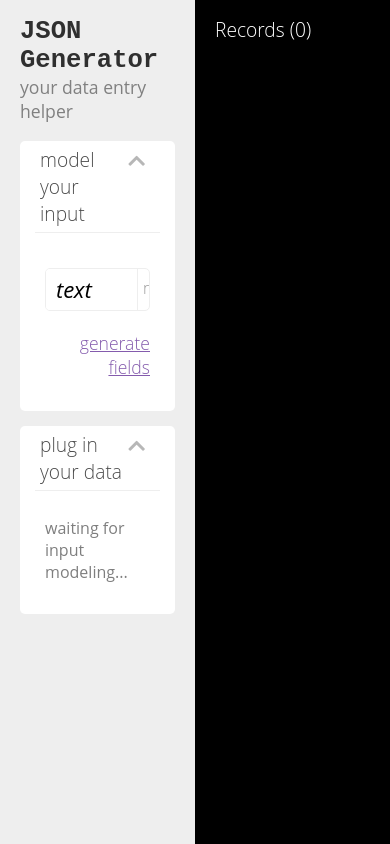
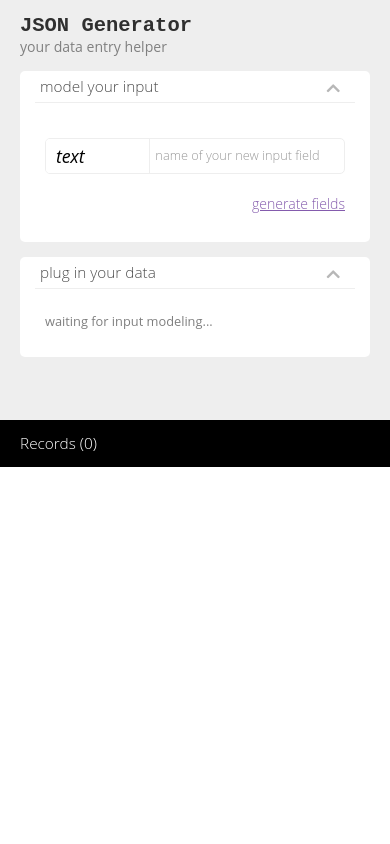
Before and after one commit to xwang1000/json-generator, a React (Create React App) app: page / in a window 390 px wide. Built offline with nearby package versions, Linux system fonts and the light colour scheme.

Commit message:
Responsive design

```diff
--- a/src/App.css
+++ b/src/App.css
@@ -29,6 +29,7 @@ h2 {
 
 .app {
   display: flex;
+  flex-direction: row;
 }
 
 .app__left {
@@ -47,6 +48,24 @@ h2 {
   padding: 0 20px;
   position: relative;
   overflow-y: scroll;
+}
+
+@media screen and (max-width: 940px) {
+
+  html {
+    font-size: 80%;
+  }
+
+  .app {
+    flex-direction: column;
+  }
+
+  .app__left {
+    height: auto;
+    overflow-y: auto;
+    padding: 20px;
+    padding-top: 0;
+  }
 }
 
 .model-panel {
```
